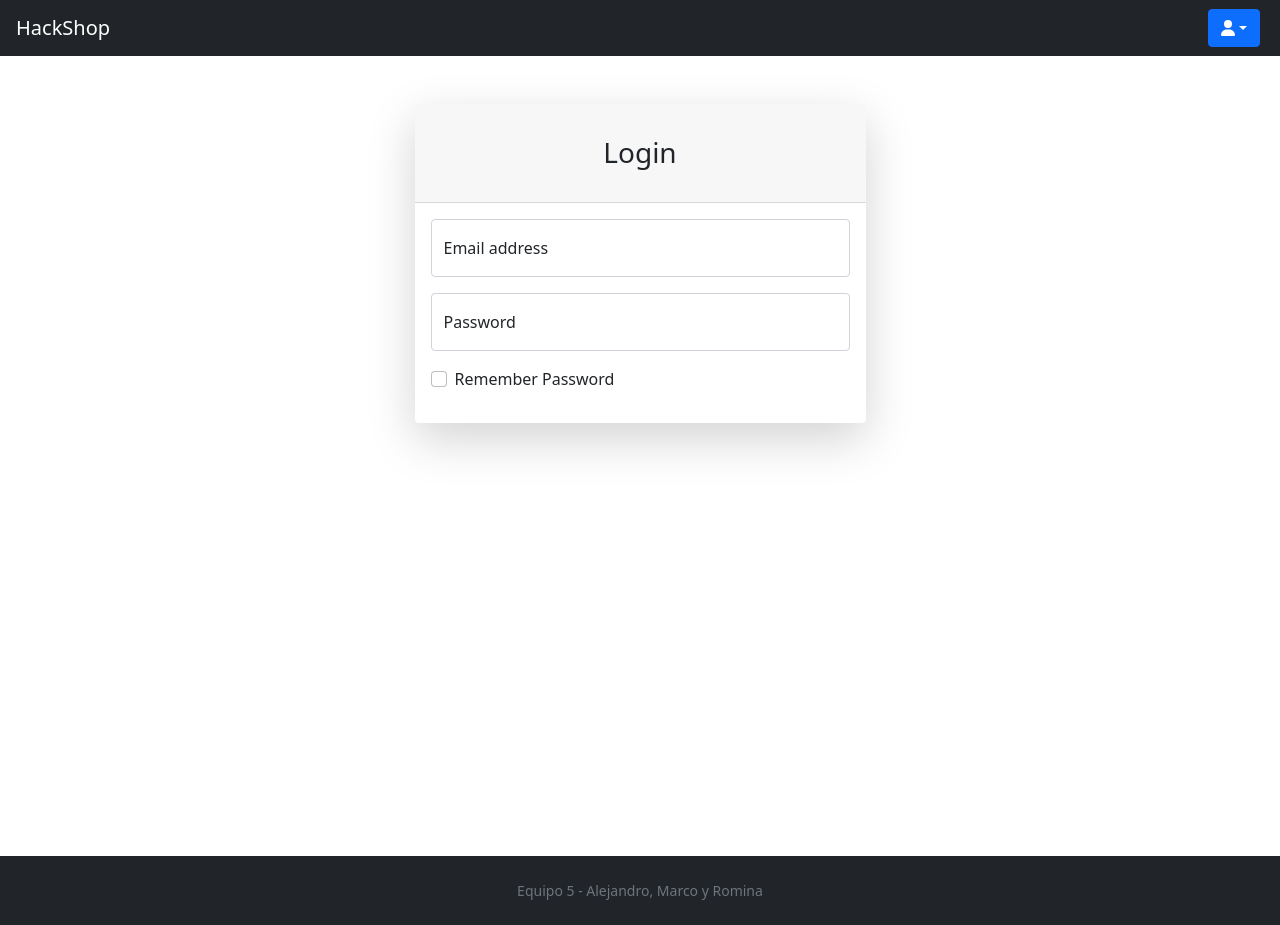
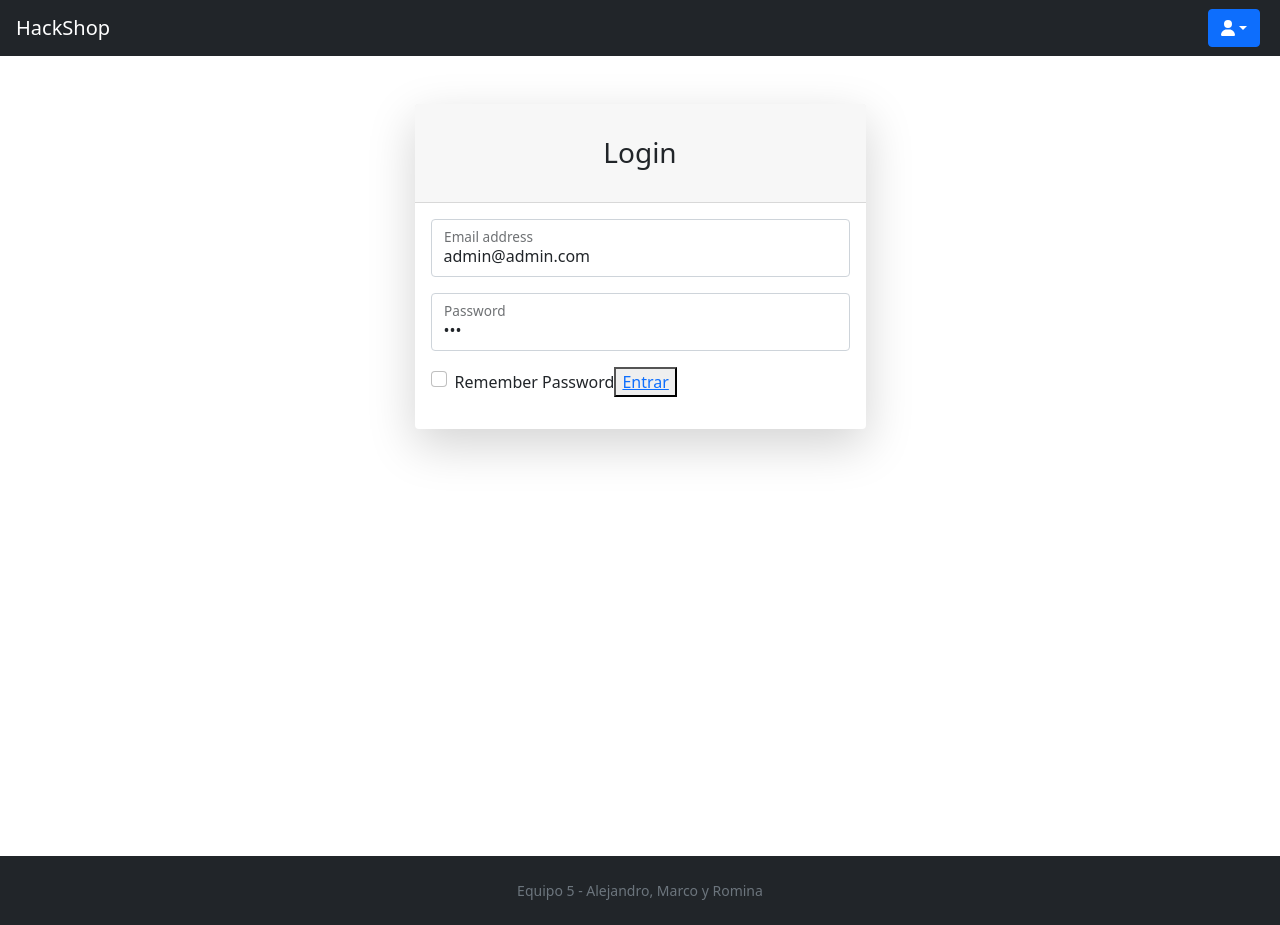
Before and after one commit to RominaDosSantos/ecommerce-admin, a React (Create React App) app: page /login in a window 1280 px wide. Built offline with nearby package versions, Linux system fonts and the light colour scheme.

Commit message:
Instalacion de redux, cracion de store, login y token global

```diff
--- a/package.json
+++ b/package.json
@@ -6,6 +6,7 @@
     "@fortawesome/fontawesome-svg-core": "^6.2.0",
     "@fortawesome/free-solid-svg-icons": "^6.2.0",
     "@fortawesome/react-fontawesome": "^0.2.0",
+    "@reduxjs/toolkit": "^1.8.5",
     "@testing-library/jest-dom": "^5.16.5",
     "@testing-library/react": "^13.4.0",
     "@testing-library/user-event": "^13.5.0",
@@ -14,6 +15,7 @@
     "react": "^18.2.0",
     "react-bootstrap": "^2.5.0",
     "react-dom": "^18.2.0",
+    "react-redux": "^8.0.2",
     "react-router-dom": "^6.4.0",
     "react-scripts": "5.0.1",
     "web-vitals": "^2.1.4"
--- a/src/App.js
+++ b/src/App.js
@@ -17,8 +17,8 @@ function App() {
     <div className="App ">
       <TopNavbar />
       <Routes>
-        <Route path="/" element={<Home />} />
         <Route path="/login" element={<Login />} />
+        <Route path="/admin" element={<Home />} />
         <Route path="/create" element={<CreateProduct />} />
         <Route path="/product/:slug" element={<ProductDetail />} />
       </Routes>
--- a/src/components/DataTable.jsx
+++ b/src/components/DataTable.jsx
@@ -5,17 +5,22 @@ import { Link } from "react-router-dom";
 import { useEffect, useState } from "react";
 import { FontAwesomeIcon } from "@fortawesome/react-fontawesome";
 import { faPenToSquare, faTrash } from "@fortawesome/free-solid-svg-icons";
+import { useSelector } from "react-redux";
 
 export const DataTable = () => {
   const [products, setProducts] = useState([]);
   const [refresh, setRefresh] = useState(true);
 
+  const admin = useSelector((state) => state.login.token);
+
   useEffect(() => {
     const getProducts = async () => {
       const result = await axios({
         method: "get",
-        url: `${process.env.REACT_APP_DB_HOST}/products`,
+        url: `${process.env.REACT_APP_DB_HOST}/admin`,
+        headers: { Authorization: `Bearer ${admin.token}` },
       });
+
       setProducts(result.data);
     };
     getProducts();
--- a/src/components/Login.jsx
+++ b/src/components/Login.jsx
@@ -1,4 +1,32 @@
+import { Link, useNavigate } from "react-router-dom";
+import React, { useState } from "react";
+import axios from "axios";
+import { login } from "../redux/config/slices/loginSlice";
+import { useDispatch, useSelector } from "react-redux";
 export const Login = () => {
+  const [email, setEmail] = useState("admin@admin.com");
+  const [password, setPassword] = useState("123");
+  const navigate = useNavigate();
+
+  const dispatch = useDispatch();
+
+  async function loginAdmin() {
+    const response = await axios({
+      method: "post",
+      url: `${process.env.REACT_APP_DB_HOST}/login`,
+      data: {
+        email,
+        password,
+      },
+    });
+    dispatch(
+      login({
+        token: response.data.token,
+      })
+    );
+    navigate("/admin");
+  }
+
   return (
     <div id="layoutAuthentication">
       <div id="layoutAuthentication_content">
@@ -21,6 +49,8 @@ export const Login = () => {
                           type="email"
                           placeholder="name@example.com"
                           name="email"
+                          defaultValue={email}
+                          onChange={(e) => setEmail(e.target.value)}
                         />
                         <label forHtml="inputEmail">Email address</label>
                       </div>
@@ -31,6 +61,8 @@ export const Login = () => {
                           type="password"
                           placeholder="Password"
                           name="password"
+                          defaultValue={password}
+                          onChange={(e) => setPassword(e.target.value)}
                         />
                         <label forHtml="inputPassword">Password</label>
                       </div>
@@ -47,6 +79,9 @@ export const Login = () => {
                         >
                           Remember Password
                         </label>
+                        <button type="submit">
+                          <Link onClick={() => loginAdmin()}>Entrar</Link>
+                        </button>
                       </div>
                     </form>
                   </div>
--- a/src/index.js
+++ b/src/index.js
@@ -2,12 +2,16 @@ import React from "react";
 import ReactDOM from "react-dom/client";
 import App from "./App";
 import { BrowserRouter } from "react-router-dom";
+import { store } from "./redux/config/config";
+import { Provider } from "react-redux";
 
 const root = ReactDOM.createRoot(document.getElementById("root"));
 root.render(
   <React.StrictMode>
-    <BrowserRouter>
-      <App />
-    </BrowserRouter>
+    <Provider store={store}>
+      <BrowserRouter>
+        <App />
+      </BrowserRouter>
+    </Provider>
   </React.StrictMode>
 );
--- /dev/null
+++ b/src/redux/config/config.js
@@ -0,0 +1,10 @@
+import { configureStore } from "@reduxjs/toolkit";
+import loginSlice from "./slices/loginSlice";
+
+console.log(loginSlice);
+
+export const store = configureStore({
+  reducer: {
+    login: loginSlice,
+  },
+});
--- /dev/null
+++ b/src/redux/config/slices/loginSlice.js
@@ -0,0 +1,16 @@
+import { createSlice } from "@reduxjs/toolkit";
+
+const loginSlice = createSlice({
+  name: "login",
+  initialState: {
+    token: {},
+  },
+  reducers: {
+    login: (state, action) => {
+      state.token = action.payload;
+    },
+  },
+});
+
+export const { login } = loginSlice.actions;
+export default loginSlice.reducer;
```
Also changed, not shown: src/components/css/styles.css, 1 other file (tests, documents, lock files or other folders).
